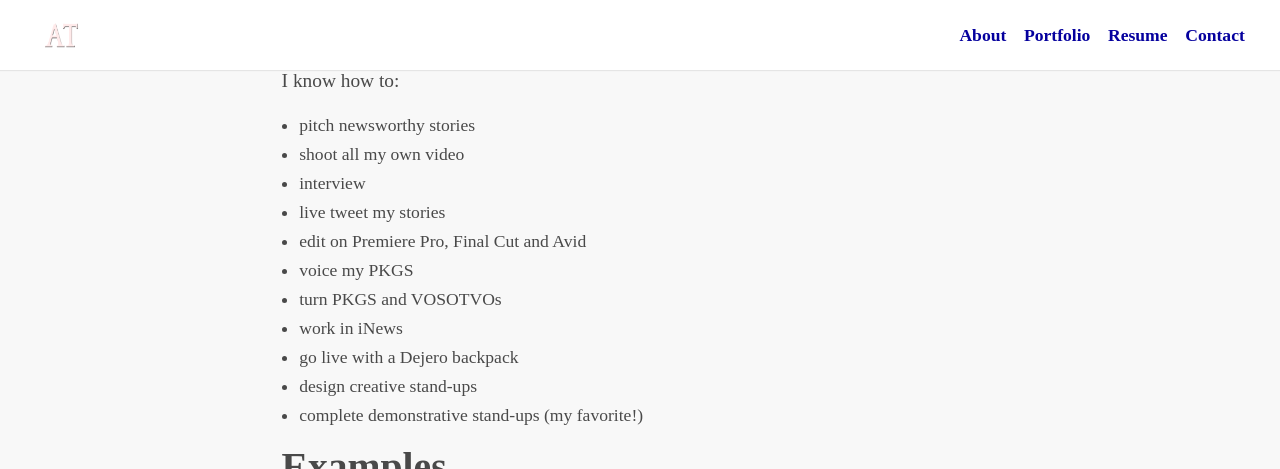
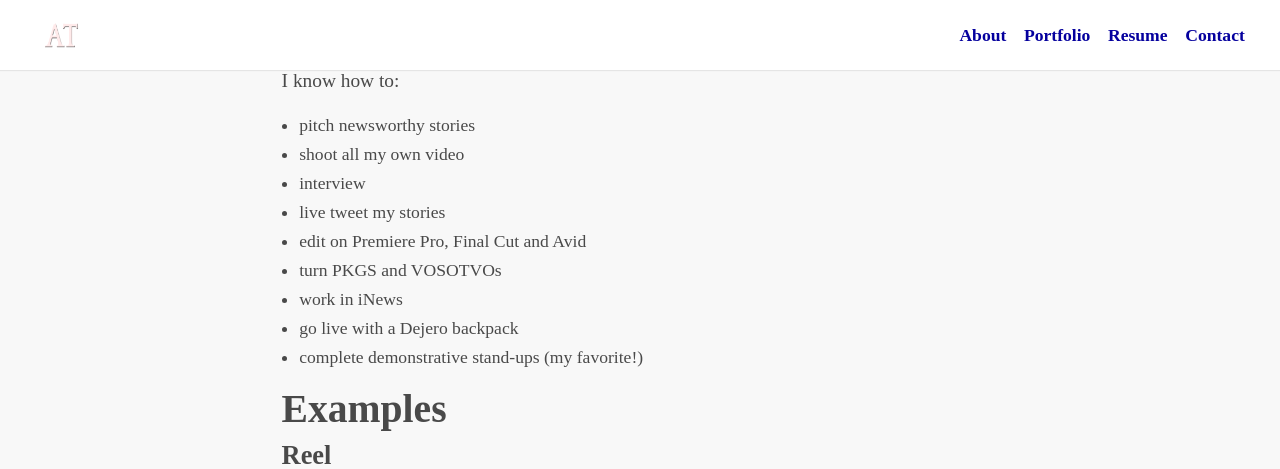
Before and after one commit to annabelthorpe/annabelthorpe.github.io, a Jekyll site: the page built from _posts/2017-02-01-reporter.markdown, in a window 1280 px wide and 900 px high, scrolled down 1025 px, cut to the strip 0-469 px from the top of the window. Built offline with Jekyll 4.4.1, drawn with Linux system fonts in a browser that asks for light colours; some web fonts are replaced.

Commit message:
“update”

```diff
--- a/_posts/2017-02-01-reporter.markdown
+++ b/_posts/2017-02-01-reporter.markdown
@@ -14,11 +14,9 @@ I know how to:
 * interview
 * live tweet my stories
 * edit on Premiere Pro, Final Cut and Avid
-* voice my PKGS
 * turn PKGS and VOSOTVOs
 * work in iNews
 * go live with a Dejero backpack
-* design creative stand-ups
 * complete demonstrative stand-ups (my favorite!)
 
 ## Examples
--- a/_posts/2017-02-04-anchor.markdown
+++ b/_posts/2017-02-04-anchor.markdown
@@ -4,7 +4,7 @@ title: "Anchor"
 date: 2017-02-09
 image: /assets/images/anchor.JPG
 ---
-I anchor full shows, and I've done everything from morning to noon to evening newscasts. Currently, I co-anchor the 5 and 6 news on Friday evenings.
+I anchor full shows, and I've done everything from morning to noon to evening newscasts. Currently, I co-anchor the 5 and 6 newscasts on Friday evenings.
 
 I know how to:
 * write scripts and teases
--- a/index.html
+++ b/index.html
@@ -52,7 +52,7 @@ layout: default
     <div class="portfolio-carousel owl-carousel">
       <div>
         <figure>
-          <img src="assets/images/Thorpe updated resume website.png" alt="Portfolio Item"/>
+          <img src="assets/images/thorpe resume webstite" alt="Portfolio Item"/>
         </figure>
       </section>
 <section id="Contact" class="section-padding bg-white">
```
Also changed, not shown: 1 other file.
